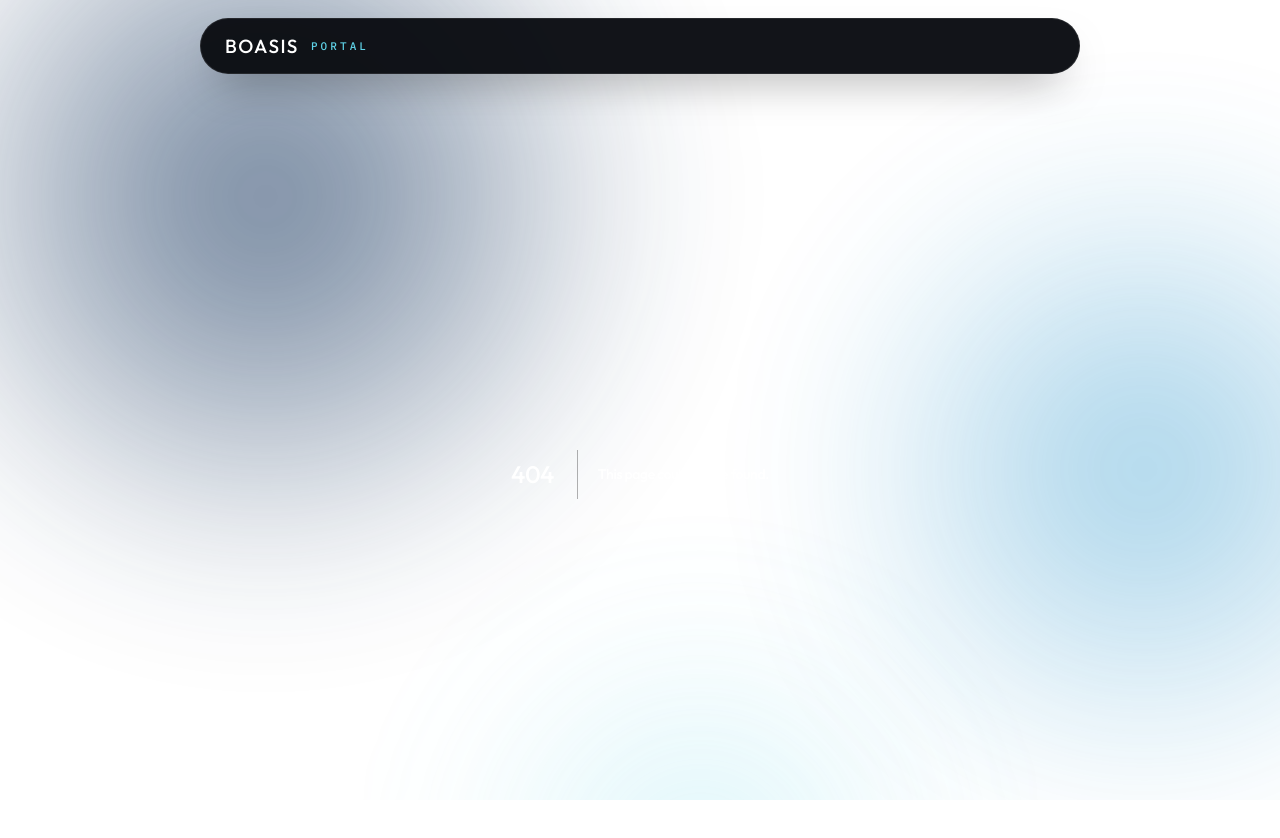
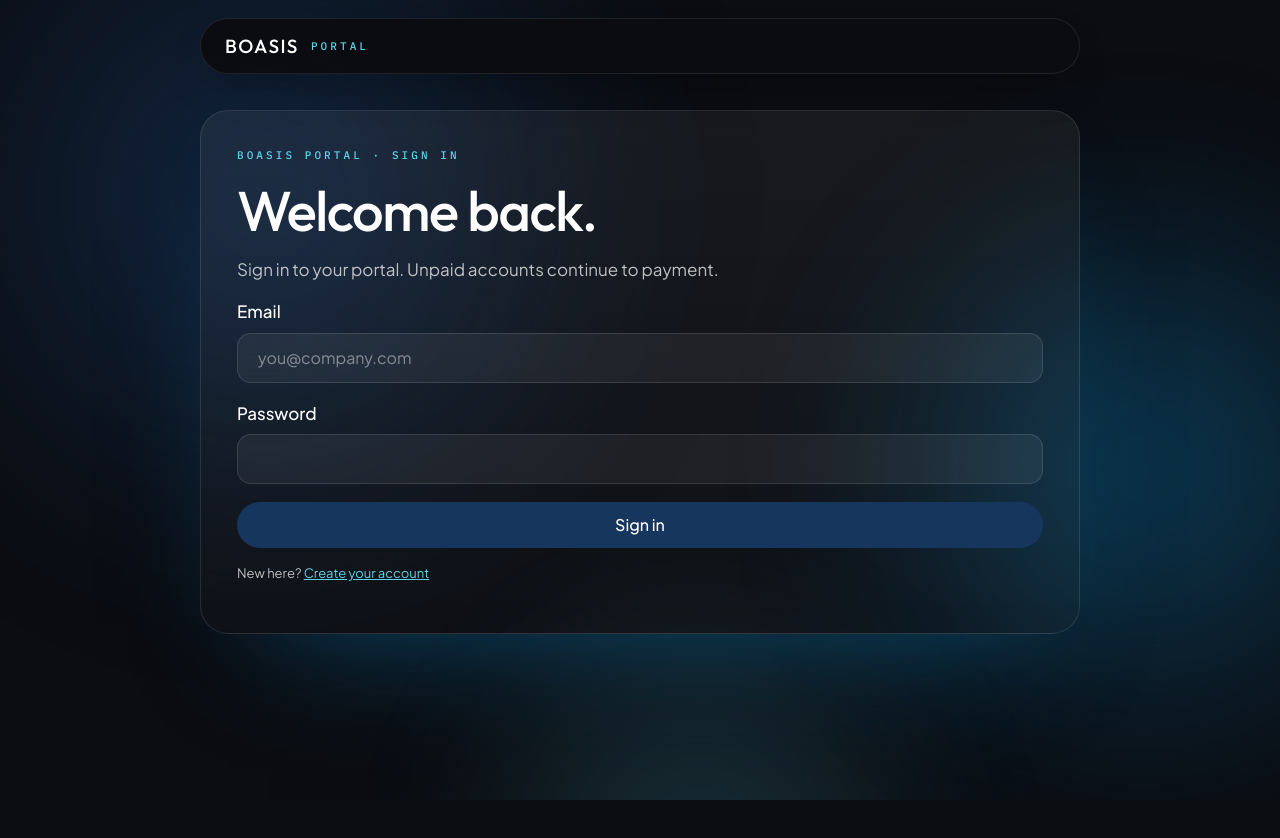
Before and after one commit to navaira-y/boasis-por, a Next.js app in the folder apps/web/: page /signin in a window 1280 px wide. Before the commit this address had no page. Shown: the top 838 px of the page. After the commit the page ends 800 px from the top, so only its background shows below. Built offline with nearby package versions, Linux system fonts and the light colour scheme; no server answers.

Commit message:
Sign-in page for returning users + fix link-click name trap
- /signin: password sign-in, paid accounts to portal, unpaid to payment
- Signup resume: name field editable when the email link forgot it

Co-authored-by: arena-agent <297053741+arena-agent@users.noreply.github.com>

```diff
--- /dev/null
+++ b/apps/web/app/(auth)/signin/actions.ts
@@ -0,0 +1,63 @@
+"use server";
+
+import { redirect } from "next/navigation";
+import { headers } from "next/headers";
+import { z } from "zod";
+import { createAdminSupabase, createServerSupabase } from "@/lib/supabase";
+import { rateLimit } from "@/lib/ratelimit";
+
+export interface SigninState {
+  ok: boolean;
+  error?: string;
+}
+
+const signinSchema = z.object({
+  email: z.string().trim().toLowerCase().email(),
+  password: z.string().min(1),
+});
+
+/**
+ * Returning users: password sign-in, then paid → portal, unpaid → payment
+ * (which self-heals a missing row). Failures stay inline, never a crash page.
+ */
+export async function signinAction(
+  _prev: SigninState,
+  formData: FormData
+): Promise<SigninState> {
+  const parsed = signinSchema.safeParse({
+    email: formData.get("email"),
+    password: formData.get("password"),
+  });
+  if (!parsed.success) {
+    return { ok: false, error: "Enter your email and password." };
+  }
+  const ip =
+    (await headers()).get("x-forwarded-for")?.split(",")[0]?.trim() ?? "unknown";
+  if (!rateLimit(`signin:${parsed.data.email}:${ip}`, 10, 600_000).ok) {
+    return { ok: false, error: "Too many tries. Wait 10 minutes and try again." };
+  }
+
+  const supabase = await createServerSupabase();
+  const { error } = await supabase.auth.signInWithPassword({
+    email: parsed.data.email,
+    password: parsed.data.password,
+  });
+  if (error) {
+    return { ok: false, error: "That email or password is not correct." };
+  }
+
+  const {
+    data: { user },
+  } = await supabase.auth.getUser();
+  if (!user) {
+    return { ok: false, error: "Could not sign you in. Please try again." };
+  }
+  const admin = await createAdminSupabase();
+  const { data: sub } = await admin
+    .from("subscriptions")
+    .select("status")
+    .eq("profile_id", user.id)
+    .maybeSingle<{ status: string }>();
+
+  redirect(sub?.status === "active" ? "/onboarding" : "/billing/pending");
+}
--- /dev/null
+++ b/apps/web/app/(auth)/signin/form.tsx
@@ -0,0 +1,44 @@
+"use client";
+
+import Link from "next/link";
+import { useActionState } from "react";
+import { signinAction, type SigninState } from "./actions";
+
+const idle: SigninState = { ok: false };
+
+export function SigninForm() {
+  const [state, action, pending] = useActionState(signinAction, idle);
+
+  return (
+    <form action={action}>
+      {!state.ok && state.error && <div className="error">{state.error}</div>}
+      <div className="field">
+        <label htmlFor="email">Email</label>
+        <input
+          id="email"
+          name="email"
+          type="email"
+          required
+          autoComplete="email"
+          placeholder="you@company.com"
+        />
+      </div>
+      <div className="field">
+        <label htmlFor="password">Password</label>
+        <input
+          id="password"
+          name="password"
+          type="password"
+          required
+          autoComplete="current-password"
+        />
+      </div>
+      <button className="btn" type="submit" disabled={pending}>
+        {pending ? "Signing in…" : "Sign in"}
+      </button>
+      <p className="small muted" style={{ marginTop: 16 }}>
+        New here? <Link href="/signup">Create your account</Link>
+      </p>
+    </form>
+  );
+}
--- /dev/null
+++ b/apps/web/app/(auth)/signin/page.tsx
@@ -0,0 +1,35 @@
+import { redirect } from "next/navigation";
+import { createAdminSupabase, createServerSupabase } from "@/lib/supabase";
+import { SigninForm } from "./form";
+
+/** Returning users: paid accounts land in the portal, unpaid in payment. */
+export const dynamic = "force-dynamic";
+
+export default async function SigninPage() {
+  const supabase = await createServerSupabase();
+  const {
+    data: { user },
+  } = await supabase.auth.getUser();
+  if (user) {
+    const admin = await createAdminSupabase();
+    const { data: sub } = await admin
+      .from("subscriptions")
+      .select("status")
+      .eq("profile_id", user.id)
+      .maybeSingle<{ status: string }>();
+    redirect(sub?.status === "active" ? "/onboarding" : "/billing/pending");
+  }
+
+  return (
+    <main className="wrap">
+      <div className="card">
+        <p className="eyebrow">Boasis portal · Sign in</p>
+        <h1>Welcome back.</h1>
+        <p className="muted">
+          Sign in to your portal. Unpaid accounts continue to payment.
+        </p>
+        <SigninForm />
+      </div>
+    </main>
+  );
+}
--- a/apps/web/app/(auth)/signup/page.tsx
+++ b/apps/web/app/(auth)/signup/page.tsx
@@ -50,6 +50,9 @@ export default async function SignupPage({
           Two-step sign-in with an authenticator app can be turned on later in
           settings. <Link href="/">Back to plans</Link>
         </p>
+        <p className="small muted" style={{ marginTop: 8 }}>
+          Already have an account? <Link href="/signin">Sign in</Link>
+        </p>
       </div>
     </main>
   );
```
Also changed, not shown: apps/web/app/(auth)/signup/form.tsx (+7 -2 lines).
